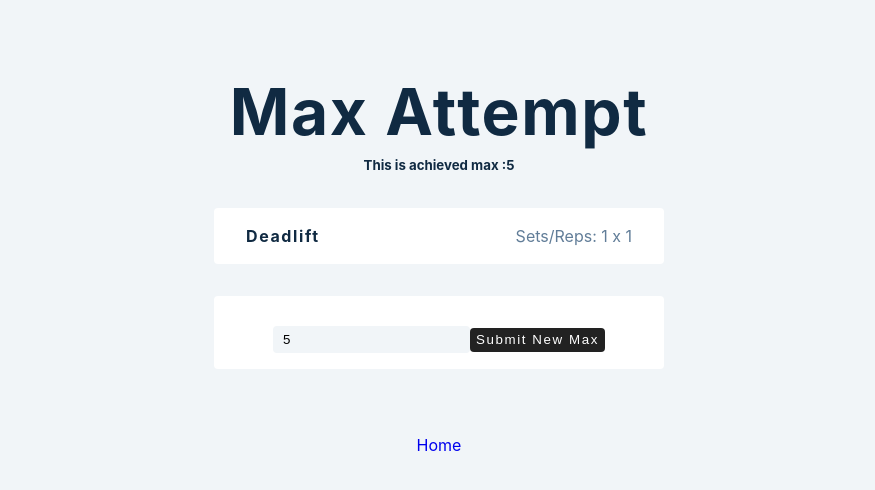
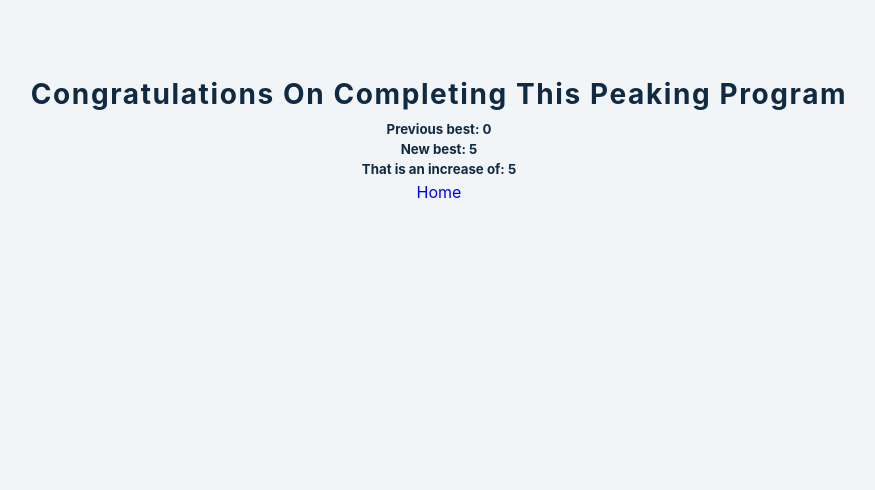
Before and after one commit to williamadahl/Deadlift-peaking-program, a React (Create React App) app: page /block4 in a window 1280 px wide. Both pictures are taken after typing "5" into the empty fields and a click on the button "Submit New Max". Shown: the top 490 px of the page, without its empty margins (201-1076 px from the left). Built offline with nearby package versions, Linux system fonts and the light colour scheme.

Commit message:
changed to logical short circuiting in block4 for ending program

```diff
--- a/src/tmp-folder/Block4.js
+++ b/src/tmp-folder/Block4.js
@@ -21,11 +21,13 @@ const Block4 = () => {
 
     const handleSubmit = (e) => {
         dispatch({type:'SET_NEW_MAX', payload:submittedMax})
+        setShowWorkout(false)
+        setShowResults(true)
         e.preventDefault()
     }
-    useEffect(()=>{
-        WorkoutComponent();
-    },[handleSubmit]);
+    // useEffect(()=>{
+    //     ResultsComponent();
+    // },[handleSubmit]);
 
     const WorkoutComponent = () => {
         console.log('rendered workout')
@@ -59,17 +61,17 @@ const Block4 = () => {
         return (
             <>
                 <h3> Congratulations on completing this peaking program</h3>
-                {/*<h5>Previous best: {previousMax}</h5>*/}
-                {/*<h5>New best: {achievedMax}</h5>*/}
-                {/*<h5>That is an increase of: {achievedMax-previousMax}</h5>*/}
+                <h5>Previous best: {previousMax}</h5>
+                <h5>New best: {achievedMax}</h5>
+                <h5>That is an increase of: {achievedMax-previousMax}</h5>
             </>
         )
     }
 
     return (
         <>
-            {/*{<ResultsComponent/>}*/}
-            <WorkoutComponent/>
+            { showResults && <ResultsComponent/>}
+            {  showWorkout && <WorkoutComponent/>}
         </>
 
     )
```
Also changed, not shown: 1 other file (tests, documents, lock files or other folders).
